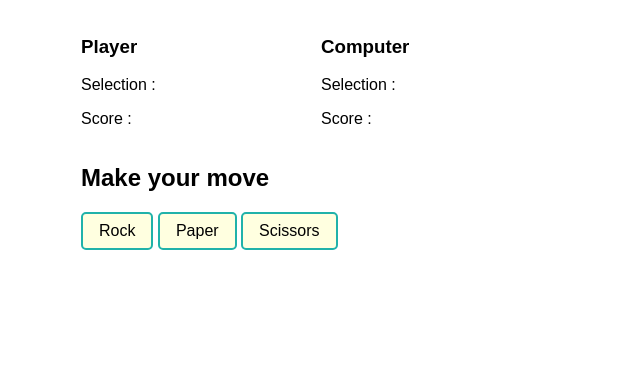
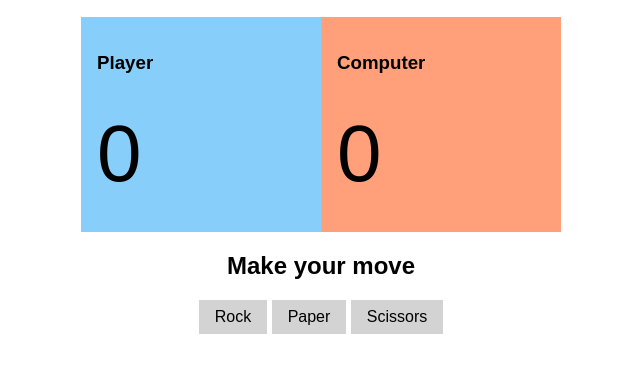
Before and after one commit to kiw808/odin-rock_paper_scissors, a plain HTML site: page index.html in a window 1280 px wide. Shown: the part 51-424 px from the top of the page, without its empty margins (319-959 px from the left). Drawn offline with Linux system fonts and the light colour scheme.

Commit message:
nicer interface

```diff
--- a/index.html
+++ b/index.html
@@ -14,21 +14,27 @@
             <div id="game-display">
                 <div id="player-display">
                     <h3>Player</h3>
-                    <p>Selection : <span class="current-selection"></span></p>
-                    <p>Score : <span class="score"></span></p>
+                    <div>
+                        <p><span class="score">0</span></p>
+                        <p><span class="current-selection"></span></p>
+                    </div>
                 </div>
                 <div id="computer-display">
                     <h3>Computer</h3>
-                    <p>Selection : <span class="current-selection"></span></p>
-                    <p>Score : <span class="score"></span></p>
+                    <div>
+                        <p><span class="score">0</span></p>
+                        <p><span class="current-selection"></span></p>
+                    </div>
                 </div>
             </div>
 
             <div id="game-selection">
                 <h2>Make your move</h2>
-                <button class="player-select" id="rock" value="rock">Rock</button>
-                <button class="player-select" id="paper" value="paper">Paper</button>
-                <button class="player-select" id="scissors" value="scissors">Scissors</button>
+                <div>
+                    <button class="player-select" id="rock" value="rock">Rock</button>
+                    <button class="player-select" id="paper" value="paper">Paper</button>
+                    <button class="player-select" id="scissors" value="scissors">Scissors</button>
+                </div>
             </div>
 
             <div id="result" hidden>
--- a/script.js
+++ b/script.js
@@ -12,7 +12,7 @@ let winner = '';
 // DOM variables
 const gameDiv = document.querySelector('#game-selection');
 const resultDiv = document.querySelector('#result');
-const buttons = document.querySelectorAll('#game-selection button');
+const buttons = gameDiv.querySelectorAll('button');
 const resetButton = resultDiv.querySelector('button');
 const playerDisplay = document.querySelector('#player-display');
 const computerDisplay = document.querySelector('#computer-display');
@@ -116,6 +116,7 @@ buttons.forEach((button) => {
         let playerSelection = button.value;
         let computerSelection = computerPlay();
 
+        // Calls the playRound function
         playRound(playerSelection, computerSelection);
 
         // Increase player or computer score
@@ -133,6 +134,7 @@ buttons.forEach((button) => {
         computerDisplay.querySelector('.current-selection').textContent = computerSelection;
         computerDisplay.querySelector('.score').textContent = computerScore;
 
+        // If there is a winner, display the result
         checkWinner();
 
         if (winner) {
--- a/style.css
+++ b/style.css
@@ -11,9 +11,8 @@ body {
 button {
     padding: 0.5em 1em;
     font-size: medium;
-    background-color: lightyellow;
-    border: solid 2px lightseagreen;
-    border-radius: 5px;
+    background-color: lightgrey;
+    border: none;
 }
 
 button:hover {
@@ -28,8 +27,34 @@ button:hover {
     display: flex;
 }
 
-#game-display div {
+#game-display > div {
     width: 100%;
+    padding: 1rem;
+}
+
+#game-display > div > div {
+    display: flex;
+    justify-content: space-between;
+}
+
+#game-display span {
+    font-size: 5em;
+}
+
+#player-display {
+    background-color: lightskyblue;
+}
+
+#computer-display {
+    background-color: lightsalmon;
+}
+
+#game-selection {
+    text-align: center;
+}
+
+#result {
+    text-align: center;
 }
 
 #result h2 {
```
